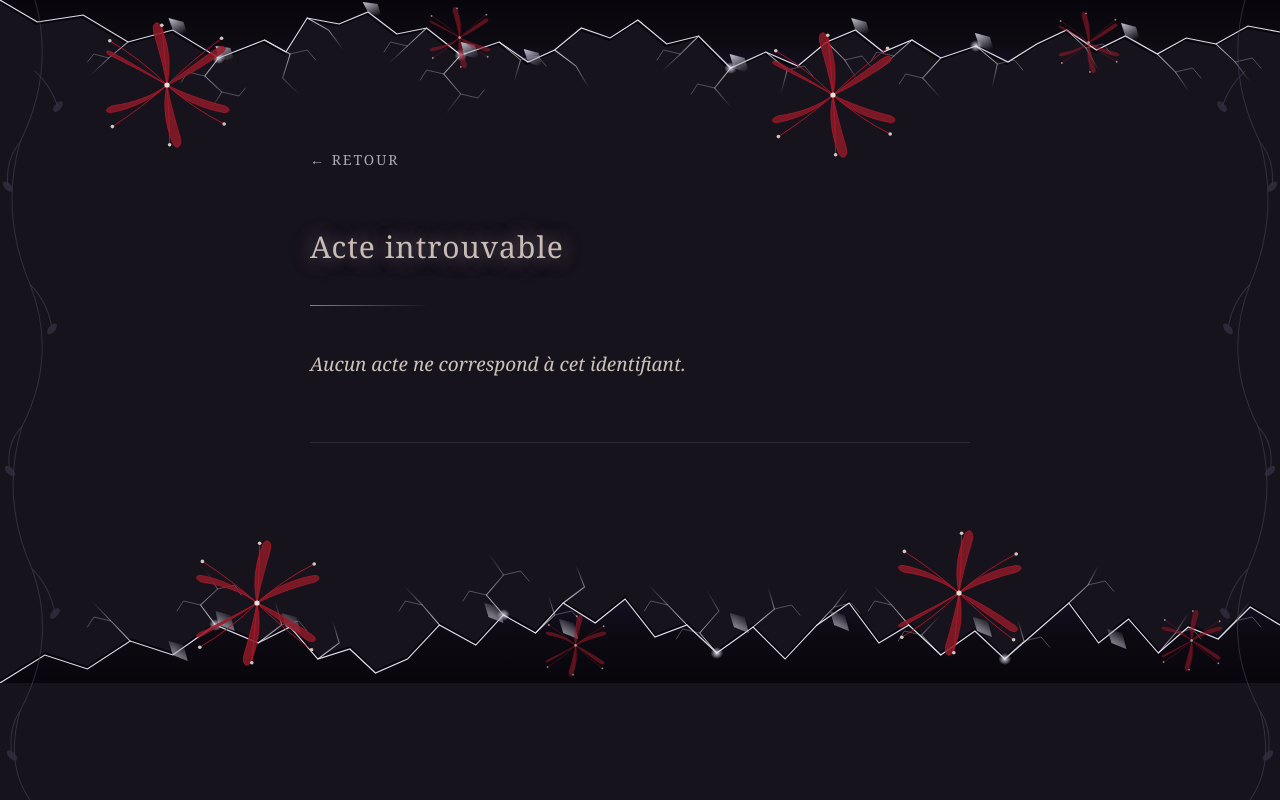
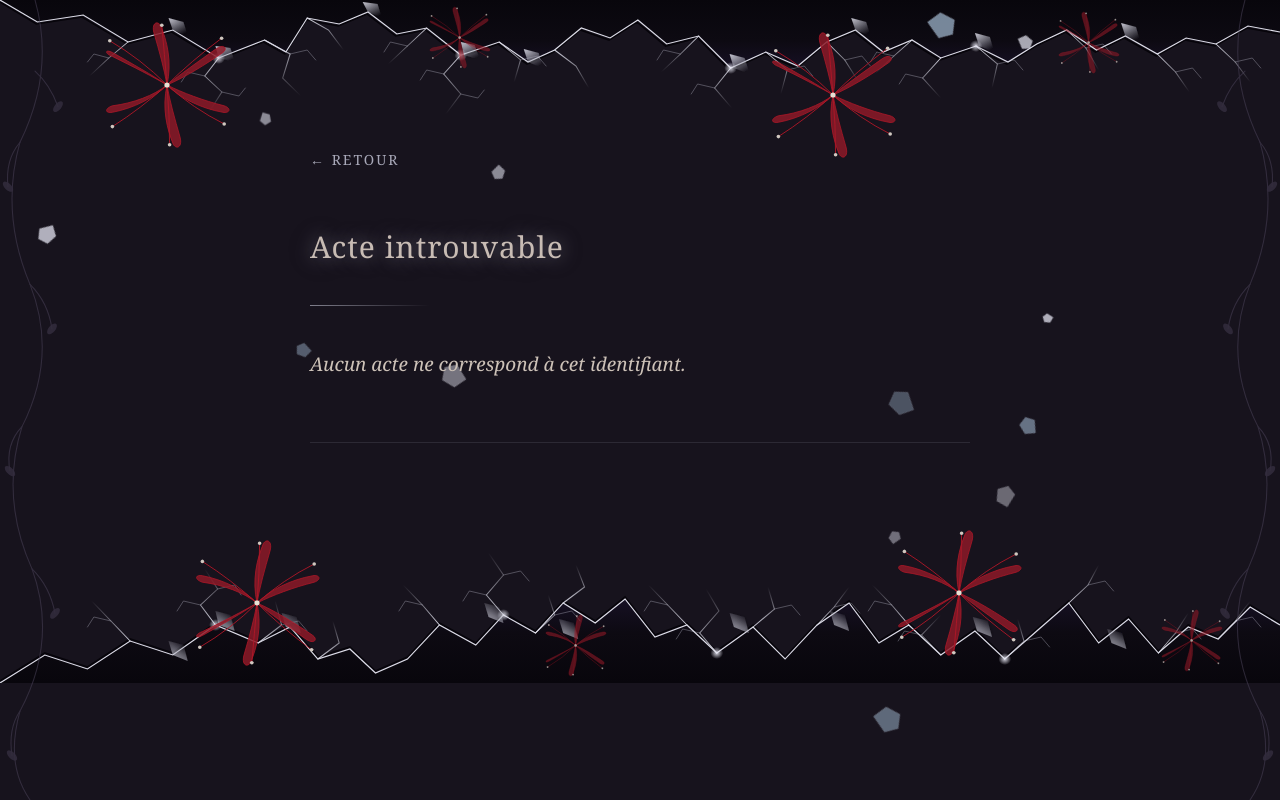
Before and after one commit to Keogo811/kriegsenki, a plain HTML site: page acte.html in a window 1280 px wide. Drawn offline with nearby package versions, Linux system fonts and the light colour scheme; no server answers.

Commit message:
Arc 7 : éclats de miroir sur les pages arc et acte

```diff
--- a/acte.html
+++ b/acte.html
@@ -35,6 +35,28 @@
             min-height: 100vh;
             overflow-x: hidden;
             position: relative;
+        }
+
+        /* ---- Éclats qui tombent ---- */
+        .shards-bg {
+            position: fixed; inset: 0; overflow: hidden;
+            pointer-events: none; z-index: 1;
+        }
+        .shard {
+            position: absolute; top: -120px;
+            will-change: transform, opacity;
+            animation-name: chute;
+            animation-timing-function: linear;
+            animation-iteration-count: infinite;
+        }
+        @keyframes chute {
+            0%   { transform: translateY(-120px) rotate(0deg);  opacity: 0; }
+            10%  { opacity: 1; }
+            90%  { opacity: 1; }
+            100% { transform: translateY(115vh) rotate(540deg); opacity: 0; }
+        }
+        @media (prefers-reduced-motion: reduce) {
+            .shard { animation: none; display: none; }
         }
 
         .deco { width: 100%; position: relative; pointer-events: none; }
@@ -299,6 +321,10 @@
     </style>
 </head>
 <body>
+
+
+<!-- Éclats qui tombent (version légère) -->
+<div class="shards-bg" id="shards-bg" aria-hidden="true"></div>
 
 <!-- DÉFINITIONS -->
 <svg width="0" height="0" style="position:absolute" aria-hidden="true">
@@ -647,6 +673,39 @@
 <script src="data/api.js"></script>
 
 <script>
+    (function creerEclats() {
+        const conteneur = document.getElementById('shards-bg');
+        if (!conteneur) return;
+        const estMobile = window.innerWidth < 800;
+        const nb = estMobile ? 4 : 18;
+        for (let i = 0; i < nb; i++) {
+            const svg = document.createElementNS('http://www.w3.org/2000/svg', 'svg');
+            svg.setAttribute('viewBox', '0 0 100 100');
+            svg.classList.add('shard');
+            const taille = 12 + Math.random() * 22;
+            svg.style.width = taille + 'px';
+            svg.style.height = taille + 'px';
+            svg.style.left = Math.random() * 100 + 'vw';
+            const duree = 14 + Math.random() * 18;
+            svg.style.animationDuration = duree + 's';
+            svg.style.animationDelay = -(Math.random() * duree) + 's';
+            const estAlice = Math.random() < 0.25;
+            const opacite = 0.35 + Math.random() * 0.45;
+            const couleur = estAlice
+                ? 'rgba(160, 184, 208, ' + opacite + ')'
+                : 'rgba(216, 216, 228, ' + opacite + ')';
+            const poly = document.createElementNS('http://www.w3.org/2000/svg', 'polygon');
+            poly.setAttribute('points', '50,4 86,30 70,88 22,76 12,28');
+            poly.setAttribute('fill', couleur);
+            poly.setAttribute('stroke', 'rgba(232, 232, 244, 0.7)');
+            poly.setAttribute('stroke-width', '0.6');
+            svg.appendChild(poly);
+            conteneur.appendChild(svg);
+        }
+    })();
+</script>
+
+<script>
     // On enveloppe tout dans une fonction : elle sera appelée
     // au chargement ET à chaque changement de "#" dans l'URL.
     async function afficherActe() {
```
Also changed, not shown: arc.html (+58 -0 lines).
